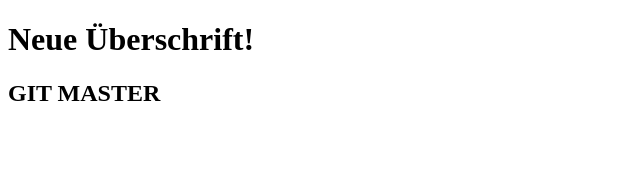
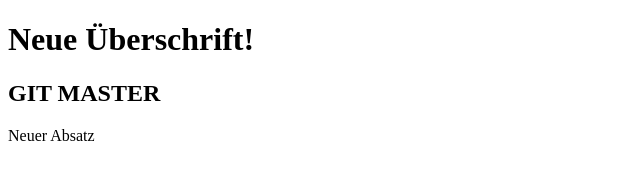
Before and after one commit to ancollet/udemy_locweb, a plain HTML site: page index.html in a window 1280 px wide. Shown: the whole page, without its empty margins (0-640 px from the left). Drawn offline with Linux system fonts and the light colour scheme.

Commit message:
added new p div

```diff
--- a/index.html
+++ b/index.html
@@ -3,5 +3,6 @@
   <body>
     <h1>Neue Überschrift!</h1>
     <h2>GIT MASTER</h2>
+    <p>Neuer Absatz</p>
   </body>
 </html>
```
